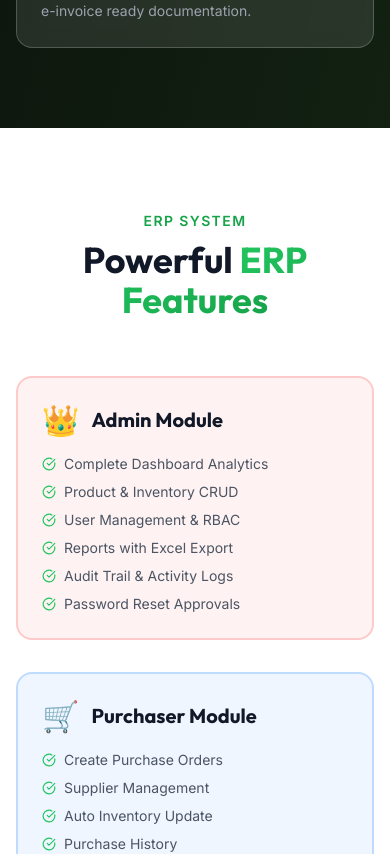
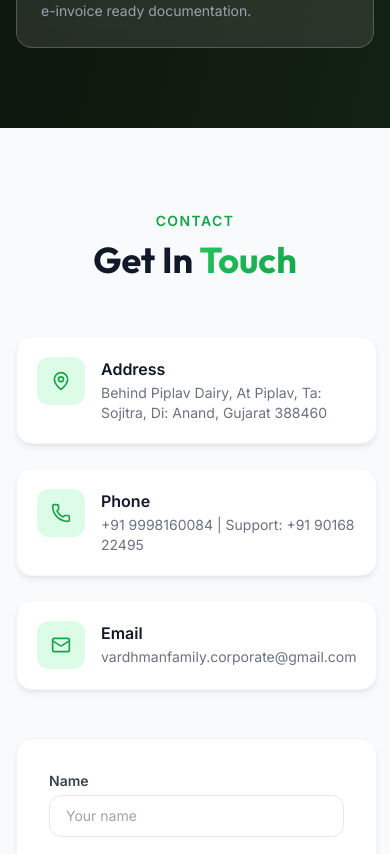
Before and after one commit to zalakdoshi/Inventory_Management_System, a React (Vite) app in the folder client/: page / in a window 390 px wide. Shown: the part 7380-8234 px from the top of the page. Built offline with nearby package versions, Linux system fonts and the light colour scheme.

Commit message:
Remove ERP features section and update footer with Made by Zalak & Diya

```diff
--- a/client/src/pages/public/LandingPage.jsx
+++ b/client/src/pages/public/LandingPage.jsx
@@ -248,43 +248,6 @@ export default function LandingPage() {
         </div>
       </section>
 
-      {/* ── ERP FEATURES ─────────────────────────────── */}
-      <section id="features" className="py-20 bg-white">
-        <div className="max-w-7xl mx-auto px-4 sm:px-6 lg:px-8">
-          <div className="text-center mb-14">
-            <span className="text-primary-600 font-semibold text-sm uppercase tracking-widest">ERP System</span>
-            <h2 className="text-4xl font-heading font-bold text-gray-900 mt-2">Powerful <span className="text-gradient">ERP Features</span></h2>
-          </div>
-          <div className="grid lg:grid-cols-3 gap-8">
-            {[
-              { role: 'Admin', icon: '👑', color: 'border-red-200 bg-red-50', items: ['Complete Dashboard Analytics', 'Product & Inventory CRUD', 'User Management & RBAC', 'Reports with Excel Export', 'Audit Trail & Activity Logs', 'Password Reset Approvals'] },
-              { role: 'Purchaser', icon: '🛒', color: 'border-blue-200 bg-blue-50', items: ['Create Purchase Orders', 'Supplier Management', 'Auto Inventory Update', 'Purchase History', 'Low Stock Alerts', 'Activity Logging'] },
-              { role: 'Salesman', icon: '💼', color: 'border-green-200 bg-green-50', items: ['GST Invoice Generation', 'PDF Invoice Download', 'Order Tracking Timeline', 'Real-time Stock View', 'Customer Management', 'Payment Recording'] },
-            ].map((role, i) => (
-              <div key={i} className={`rounded-2xl border-2 ${role.color} p-6`}>
-                <div className="flex items-center gap-3 mb-4">
-                  <span className="text-3xl">{role.icon}</span>
-                  <h3 className="font-heading font-bold text-xl text-gray-900">{role.role} Module</h3>
-                </div>
-                <ul className="space-y-2">
-                  {role.items.map((item, j) => (
-                    <li key={j} className="flex items-center gap-2 text-gray-600 text-sm">
-                      <CheckCircle size={14} className="text-primary-500 flex-shrink-0" />
-                      {item}
-                    </li>
-                  ))}
-                </ul>
-              </div>
-            ))}
-          </div>
-          <div className="text-center mt-10">
-            <Link to="/login" className="btn-primary text-base py-3 px-8 inline-flex items-center gap-2">
-              Access ERP System <ChevronRight size={18} />
-            </Link>
-          </div>
-        </div>
-      </section>
-
       {/* ── CONTACT ──────────────────────────────────── */}
       <section id="contact" className="py-20 bg-gray-50">
         <div className="max-w-7xl mx-auto px-4 sm:px-6 lg:px-8">
@@ -374,7 +337,7 @@ export default function LandingPage() {
           </div>
         </div>
         <div className="border-t border-dark-600 py-4">
-          <p className="text-center text-sm text-gray-600">Copyright © 2025 Vardhman Family. All rights reserved. Develop By Kias Technologies.</p>
+          <p className="text-center text-sm text-gray-600">Copyright © 2025 Vardhman Family. All rights reserved. Made by Zalak & Diya</p>
         </div>
       </footer>
     </div>
```
